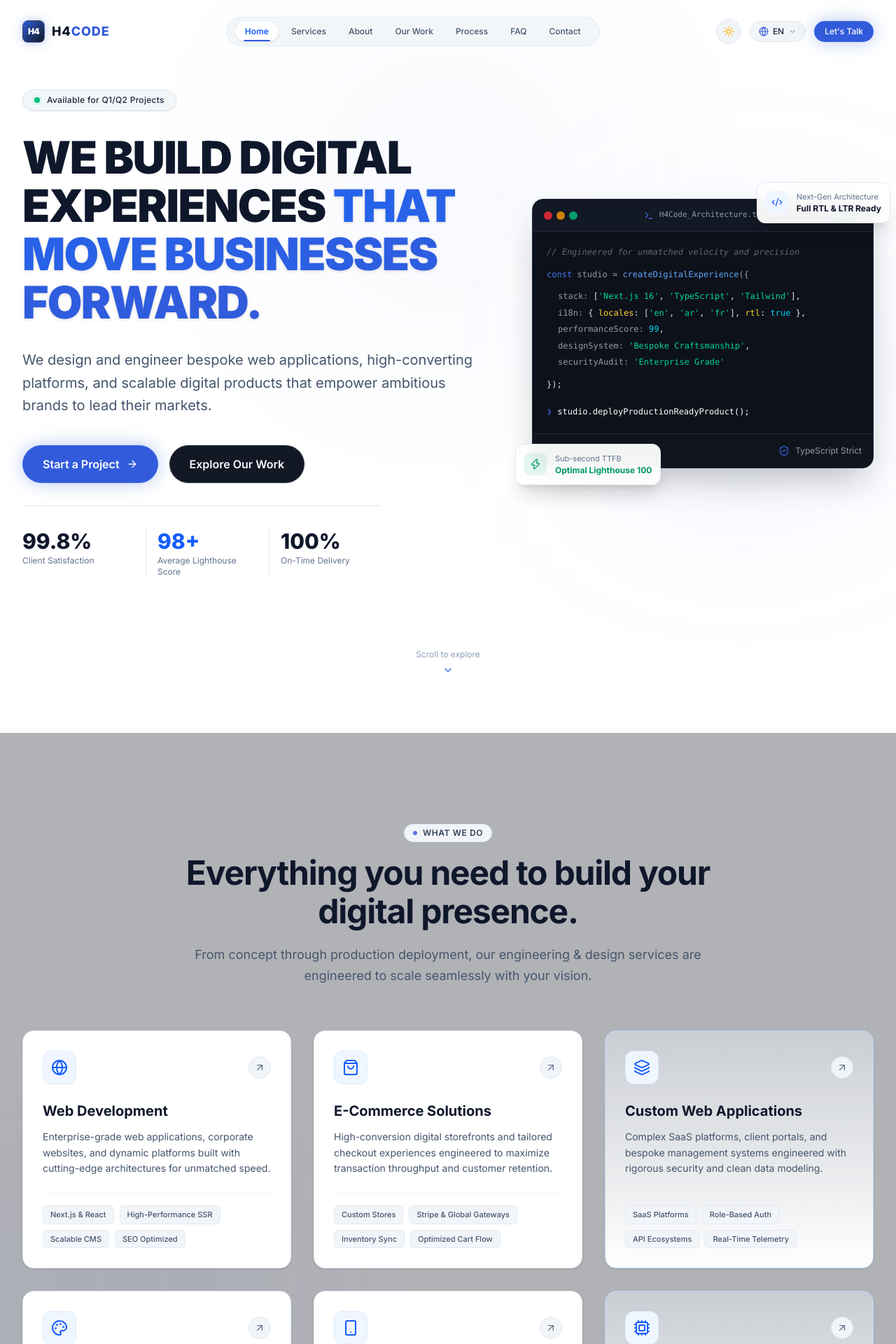
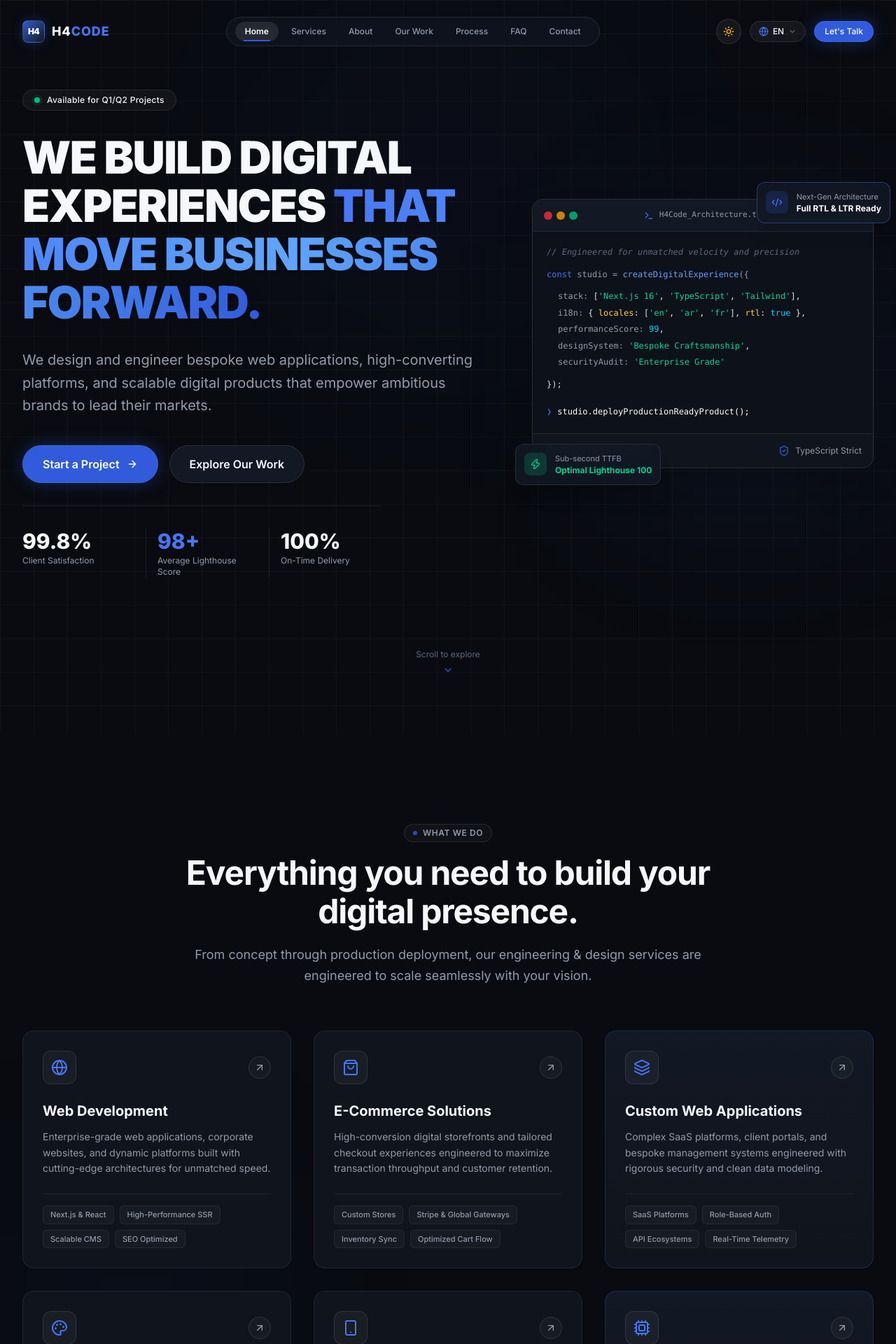
Before and after one commit to Noufel-sf/H4codeAgency, a Next.js app: page /en in a window 1280 px wide. Shown: the top 1920 px of the page at 70% size. Built offline with nearby package versions, Linux system fonts and the light colour scheme.

Commit message:
fix(theme): configure class-based dark variant in Tailwind v4 and dynamic root container

```diff
--- a/src/app/[locale]/layout.tsx
+++ b/src/app/[locale]/layout.tsx
@@ -107,7 +107,7 @@ export default async function LocaleLayout({
     <html
       lang={locale}
       dir={isRtl ? 'rtl' : 'ltr'}
-      className="scroll-smooth dark"
+      className="scroll-smooth"
       suppressHydrationWarning
     >
       <head>
--- a/src/app/[locale]/page.tsx
+++ b/src/app/[locale]/page.tsx
@@ -20,7 +20,7 @@ export default async function HomePage({ params }: PageProps) {
   setRequestLocale(locale);
 
   return (
-    <div className="relative min-h-screen bg-[#090B10] text-[#F5F7FC] flex flex-col">
+    <div className="relative min-h-screen bg-white text-slate-900 dark:bg-[#090B10] dark:text-[#F5F7FC] flex flex-col transition-colors duration-200">
       <Navbar />
       <main className="flex-1">
         <Hero />
--- a/src/app/compiled.css
+++ b/src/app/compiled.css
@@ -2061,413 +2061,369 @@
       translate: var(--tw-translate-x) var(--tw-translate-y);
     }
   }
-  @media (prefers-color-scheme: dark) {
-    .dark\:border-\[\#315BDB\]\/30 {
+  .dark\:border-\[\#315BDB\]\/30:where(.dark, .dark *) {
     border-color: color-mix(in oklab, #315BDB 30%, transparent);
   }
-    .dark\:border-\[\#4776F5\]\/40 {
+  .dark\:border-\[\#4776F5\]\/40:where(.dark, .dark *) {
     border-color: color-mix(in oklab, #4776F5 40%, transparent);
   }
-    .dark\:border-white\/10 {
+  .dark\:border-white\/10:where(.dark, .dark *) {
     border-color: color-mix(in srgb, #fff 10%, transparent);
-    }
-    @supports (color: color-mix(in lab, red, red)) {
-      .dark\:border-white\/10 {
+    @supports (color: color-mix(in lab, red, red)) {
       border-color: color-mix(in oklab, var(--color-white) 10%, transparent);
     }
   }
-    .dark\:border-white\/\[0\.1\] {
+  .dark\:border-white\/\[0\.1\]:where(.dark, .dark *) {
     border-color: color-mix(in srgb, #fff 10%, transparent);
-    }
-    @supports (color: color-mix(in lab, red, red)) {
-      .dark\:border-white\/\[0\.1\] {
+    @supports (color: color-mix(in lab, red, red)) {
       border-color: color-mix(in oklab, var(--color-white) 10%, transparent);
     }
   }
-    .dark\:border-white\/\[0\.04\] {
+  .dark\:border-white\/\[0\.04\]:where(.dark, .dark *) {
     border-color: color-mix(in srgb, #fff 4%, transparent);
-    }
-    @supports (color: color-mix(in lab, red, red)) {
-      .dark\:border-white\/\[0\.04\] {
+    @supports (color: color-mix(in lab, red, red)) {
       border-color: color-mix(in oklab, var(--color-white) 4%, transparent);
     }
   }
-    .dark\:border-white\/\[0\.06\] {
+  .dark\:border-white\/\[0\.06\]:where(.dark, .dark *) {
     border-color: color-mix(in srgb, #fff 6%, transparent);
-    }
-    @supports (color: color-mix(in lab, red, red)) {
-      .dark\:border-white\/\[0\.06\] {
+    @supports (color: color-mix(in lab, red, red)) {
       border-color: color-mix(in oklab, var(--color-white) 6%, transparent);
     }
   }
-    .dark\:border-white\/\[0\.07\] {
+  .dark\:border-white\/\[0\.07\]:where(.dark, .dark *) {
     border-color: color-mix(in srgb, #fff 7.000000000000001%, transparent);
-    }
-    @supports (color: color-mix(in lab, red, red)) {
-      .dark\:border-white\/\[0\.07\] {
+    @supports (color: color-mix(in lab, red, red)) {
       border-color: color-mix(in oklab, var(--color-white) 7.000000000000001%, transparent);
     }
   }
-    .dark\:border-white\/\[0\.08\] {
+  .dark\:border-white\/\[0\.08\]:where(.dark, .dark *) {
     border-color: color-mix(in srgb, #fff 8%, transparent);
-    }
-    @supports (color: color-mix(in lab, red, red)) {
-      .dark\:border-white\/\[0\.08\] {
+    @supports (color: color-mix(in lab, red, red)) {
       border-color: color-mix(in oklab, var(--color-white) 8%, transparent);
     }
   }
-    .dark\:border-white\/\[0\.12\] {
+  .dark\:border-white\/\[0\.12\]:where(.dark, .dark *) {
     border-color: color-mix(in srgb, #fff 12%, transparent);
-    }
-    @supports (color: color-mix(in lab, red, red)) {
-      .dark\:border-white\/\[0\.12\] {
+    @supports (color: color-mix(in lab, red, red)) {
       border-color: color-mix(in oklab, var(--color-white) 12%, transparent);
     }
   }
-    .dark\:bg-\[\#0B0E15\] {
+  .dark\:bg-\[\#0B0E15\]:where(.dark, .dark *) {
     background-color: #0B0E15;
   }
-    .dark\:bg-\[\#0C0F17\] {
+  .dark\:bg-\[\#0C0F17\]:where(.dark, .dark *) {
     background-color: #0C0F17;
   }
-    .dark\:bg-\[\#080B11\] {
+  .dark\:bg-\[\#080B11\]:where(.dark, .dark *) {
     background-color: #080B11;
   }
-    .dark\:bg-\[\#090B10\] {
+  .dark\:bg-\[\#090B10\]:where(.dark, .dark *) {
     background-color: #090B10;
   }
-    .dark\:bg-\[\#090B10\]\/80 {
+  .dark\:bg-\[\#090B10\]\/80:where(.dark, .dark *) {
     background-color: color-mix(in oklab, #090B10 80%, transparent);
   }
-    .dark\:bg-\[\#315BDB\]\/20 {
+  .dark\:bg-\[\#315BDB\]\/20:where(.dark, .dark *) {
     background-color: color-mix(in oklab, #315BDB 20%, transparent);
   }
-    .dark\:bg-\[\#07090D\] {
+  .dark\:bg-\[\#07090D\]:where(.dark, .dark *) {
     background-color: #07090D;
   }
-    .dark\:bg-\[\#10141C\] {
+  .dark\:bg-\[\#10141C\]:where(.dark, .dark *) {
     background-color: #10141C;
   }
-    .dark\:bg-\[\#10141C\]\/80 {
+  .dark\:bg-\[\#10141C\]\/80:where(.dark, .dark *) {
     background-color: color-mix(in oklab, #10141C 80%, transparent);
   }
-    .dark\:bg-\[\#121824\] {
+  .dark\:bg-\[\#121824\]:where(.dark, .dark *) {
     background-color: #121824;
   }
-    .dark\:bg-\[\#121824\]\/60 {
+  .dark\:bg-\[\#121824\]\/60:where(.dark, .dark *) {
     background-color: color-mix(in oklab, #121824 60%, transparent);
   }
-    .dark\:bg-\[\#121824\]\/90 {
+  .dark\:bg-\[\#121824\]\/90:where(.dark, .dark *) {
     background-color: color-mix(in oklab, #121824 90%, transparent);
   }
-    .dark\:bg-emerald-500\/20 {
+  .dark\:bg-emerald-500\/20:where(.dark, .dark *) {
     background-color: color-mix(in srgb, oklch(69.6% 0.17 162.48) 20%, transparent);
-    }
-    @supports (color: color-mix(in lab, red, red)) {
-      .dark\:bg-emerald-500\/20 {
+    @supports (color: color-mix(in lab, red, red)) {
       background-color: color-mix(in oklab, var(--color-emerald-500) 20%, transparent);
     }
   }
-    .dark\:bg-white\/10 {
+  .dark\:bg-white\/10:where(.dark, .dark *) {
     background-color: color-mix(in srgb, #fff 10%, transparent);
-    }
-    @supports (color: color-mix(in lab, red, red)) {
-      .dark\:bg-white\/10 {
+    @supports (color: color-mix(in lab, red, red)) {
       background-color: color-mix(in oklab, var(--color-white) 10%, transparent);
     }
   }
-    .dark\:bg-white\/20 {
+  .dark\:bg-white\/20:where(.dark, .dark *) {
     background-color: color-mix(in srgb, #fff 20%, transparent);
-    }
-    @supports (color: color-mix(in lab, red, red)) {
-      .dark\:bg-white\/20 {
+    @supports (color: color-mix(in lab, red, red)) {
       background-color: color-mix(in oklab, var(--color-white) 20%, transparent);
     }
   }
-    .dark\:bg-white\/\[0\.02\] {
+  .dark\:bg-white\/\[0\.02\]:where(.dark, .dark *) {
     background-color: color-mix(in srgb, #fff 2%, transparent);
-    }
-    @supports (color: color-mix(in lab, red, red)) {
-      .dark\:bg-white\/\[0\.02\] {
+    @supports (color: color-mix(in lab, red, red)) {
       background-color: color-mix(in oklab, var(--color-white) 2%, transparent);
     }
   }
-    .dark\:bg-white\/\[0\.03\] {
+  .dark\:bg-white\/\[0\.03\]:where(.dark, .dark *) {
     background-color: color-mix(in srgb, #fff 3%, transparent);
-    }
-    @supports (color: color-mix(in lab, red, red)) {
-      .dark\:bg-white\/\[0\.03\] {
+    @supports (color: color-mix(in lab, red, red)) {
       background-color: color-mix(in oklab, var(--color-white) 3%, transparent);
     }
   }
-    .dark\:bg-white\/\[0\.04\] {
+  .dark\:bg-white\/\[0\.04\]:where(.dark, .dark *) {
     background-color: color-mix(in srgb, #fff 4%, transparent);
-    }
-    @supports (color: color-mix(in lab, red, red)) {
-      .dark\:bg-white\/\[0\.04\] {
+    @supports (color: color-mix(in lab, red, red)) {
       background-color: color-mix(in oklab, var(--color-white) 4%, transparent);
     }
   }
-    .dark\:bg-white\/\[0\.05\] {
+  .dark\:bg-white\/\[0\.05\]:where(.dark, .dark *) {
     background-color: color-mix(in srgb, #fff 5%, transparent);
-    }
-    @supports (color: color-mix(in lab, red, red)) {
-      .dark\:bg-white\/\[0\.05\] {
+    @supports (color: color-mix(in lab, red, red)) {
       background-color: color-mix(in oklab, var(--color-white) 5%, transparent);
     }
   }
-    .dark\:from-\[\#4776F5\] {
+  .dark\:from-\[\#4776F5\]:where(.dark, .dark *) {
     --tw-gradient-from: #4776F5;
     --tw-gradient-stops: var(--tw-gradient-via-stops, var(--tw-gradient-position), var(--tw-gradient-from) var(--tw-gradient-from-position), var(--tw-gradient-to) var(--tw-gradient-to-position));
   }
-    .dark\:from-\[\#121824\] {
+  .dark\:from-\[\#121824\]:where(.dark, .dark *) {
     --tw-gradient-from: #121824;
     --tw-gradient-stops: var(--tw-gradient-via-stops, var(--tw-gradient-position), var(--tw-gradient-from) var(--tw-gradient-from-position), var(--tw-gradient-to) var(--tw-gradient-to-position));
   }
-    .dark\:via-\[\#60A5FA\] {
+  .dark\:via-\[\#60A5FA\]:where(.dark, .dark *) {
     --tw-gradient-via: #60A5FA;
     --tw-gradient-via-stops: var(--tw-gradient-position), var(--tw-gradient-from) var(--tw-gradient-from-position), var(--tw-gradient-via) var(--tw-gradient-via-position), var(--tw-gradient-to) var(--tw-gradient-to-position);
     --tw-gradient-stops: var(--tw-gradient-via-stops);
   }
-    .dark\:via-\[\#4776F5\]\/40 {
+  .dark\:via-\[\#4776F5\]\/40:where(.dark, .dark *) {
     --tw-gradient-via: color-mix(in oklab, #4776F5 40%, transparent);
     --tw-gradient-via-stops: var(--tw-gradient-position), var(--tw-gradient-from) var(--tw-gradient-from-position), var(--tw-gradient-via) var(--tw-gradient-via-position), var(--tw-gradient-to) var(--tw-gradient-to-position);
     --tw-gradient-stops: var(--tw-gradient-via-stops);
   }
-    .dark\:via-white\/10 {
+  .dark\:via-white\/10:where(.dark, .dark *) {
     --tw-gradient-via: color-mix(in srgb, #fff 10%, transparent);
-    }
-    @supports (color: color-mix(in lab, red, red)) {
-      .dark\:via-white\/10 {
+    @supports (color: color-mix(in lab, red, red)) {
       --tw-gradient-via: color-mix(in oklab, var(--color-white) 10%, transparent);
     }
-    }
-    .dark\:via-white\/10 {
     --tw-gradient-via-stops: var(--tw-gradient-position), var(--tw-gradient-from) var(--tw-gradient-from-position), var(--tw-gradient-via) var(--tw-gradient-via-position), var(--tw-gradient-to) var(--tw-gradient-to-position);
     --tw-gradient-stops: var(--tw-gradient-via-stops);
   }
-    .dark\:to-\[\#315BDB\] {
+  .dark\:to-\[\#315BDB\]:where(.dark, .dark *) {
     --tw-gradient-to: #315BDB;
     --tw-gradient-stops: var(--tw-gradient-via-stops, var(--tw-gradient-position), var(--tw-gradient-from) var(--tw-gradient-from-position), var(--tw-gradient-to) var(--tw-gradient-to-position));
   }
-    .dark\:to-\[\#10141C\] {
+  .dark\:to-\[\#10141C\]:where(.dark, .dark *) {
     --tw-gradient-to: #10141C;
     --tw-gradient-stops: var(--tw-gradient-via-stops, var(--tw-gradient-position), var(--tw-gradient-from) var(--tw-gradient-from-position), var(--tw-gradient-to) var(--tw-gradient-to-position));
   }
-    .dark\:text-\[\#5E6778\] {
+  .dark\:text-\[\#5E6778\]:where(.dark, .dark *) {
     color: #5E6778;
   }
-    .dark\:text-\[\#315BDB\]\/40 {
+  .dark\:text-\[\#315BDB\]\/40:where(.dark, .dark *) {
     color: color-mix(in oklab, #315BDB 40%, transparent);
   }
-    .dark\:text-\[\#929BAA\] {
+  .dark\:text-\[\#929BAA\]:where(.dark, .dark *) {
     color: #929BAA;
   }
-    .dark\:text-\[\#4776F5\] {
+  .dark\:text-\[\#4776F5\]:where(.dark, .dark *) {
     color: #4776F5;
   }
-    .dark\:text-\[\#F5F7FC\] {
+  .dark\:text-\[\#F5F7FC\]:where(.dark, .dark *) {
     color: #F5F7FC;
   }
-    .dark\:text-\[\#F5F7FC\]\/80 {
+  .dark\:text-\[\#F5F7FC\]\/80:where(.dark, .dark *) {
     color: color-mix(in oklab, #F5F7FC 80%, transparent);
   }
-    .dark\:text-\[\#F5F7FC\]\/90 {
+  .dark\:text-\[\#F5F7FC\]\/90:where(.dark, .dark *) {
     color: color-mix(in oklab, #F5F7FC 90%, transparent);
   }
-    .dark\:text-amber-400 {
+  .dark\:text-amber-400:where(.dark, .dark *) {
     color: var(--color-amber-400);
   }
-    .dark\:text-emerald-400 {
+  .dark\:text-emerald-400:where(.dark, .dark *) {
     color: var(--color-emerald-400);
   }
-    .dark\:text-rose-400 {
+  .dark\:text-rose-400:where(.dark, .dark *) {
     color: var(--color-rose-400);
   }
-    .dark\:text-white {
+  .dark\:text-white:where(.dark, .dark *) {
     color: var(--color-white);
   }
-    .dark\:text-white\/20 {
+  .dark\:text-white\/20:where(.dark, .dark *) {
     color: color-mix(in srgb, #fff 20%, transparent);
-    }
-    @supports (color: color-mix(in lab, red, red)) {
-      .dark\:text-white\/20 {
+    @supports (color: color-mix(in lab, red, red)) {
       color: color-mix(in oklab, var(--color-white) 20%, transparent);
     }
   }
-    .dark\:text-white\/30 {
+  .dark\:text-white\/30:where(.dark, .dark *) {
     color: color-mix(in srgb, #fff 30%, transparent);
-    }
-    @supports (color: color-mix(in lab, red, red)) {
-      .dark\:text-white\/30 {
+    @supports (color: color-mix(in lab, red, red)) {
       color: color-mix(in oklab, var(--color-white) 30%, transparent);
     }
   }
-    .dark\:text-white\/50 {
+  .dark\:text-white\/50:where(.dark, .dark *) {
     color: color-mix(in srgb, #fff 50%, transparent);
-    }
-    @supports (color: color-mix(in lab, red, red)) {
-      .dark\:text-white\/50 {
+    @supports (color: color-mix(in lab, red, red)) {
       color: color-mix(in oklab, var(--color-white) 50%, transparent);
     }
   }
-    .dark\:placeholder-\[\#5E6778\]::placeholder {
+  .dark\:placeholder-\[\#5E6778\]:where(.dark, .dark *)::placeholder {
     color: #5E6778;
   }
-    .dark\:opacity-80 {
+  .dark\:opacity-80:where(.dark, .dark *) {
     opacity: 80%;
   }
-    .dark\:shadow-2xl {
+  .dark\:shadow-2xl:where(.dark, .dark *) {
     --tw-shadow: 0 25px 50px -12px var(--tw-shadow-color, rgb(0 0 0 / 0.25));
     box-shadow: var(--tw-inset-shadow), var(--tw-inset-ring-shadow), var(--tw-ring-offset-shadow), var(--tw-ring-shadow), var(--tw-shadow);
   }
-    .dark\:shadow-inner {
+  .dark\:shadow-inner:where(.dark, .dark *) {
     --tw-shadow: inset 0 2px 4px 0 var(--tw-shadow-color, rgb(0 0 0 / 0.05));
     box-shadow: var(--tw-inset-shadow), var(--tw-inset-ring-shadow), var(--tw-ring-offset-shadow), var(--tw-ring-shadow), var(--tw-shadow);
   }
-    .dark\:shadow-lg {
+  .dark\:shadow-lg:where(.dark, .dark *) {
     --tw-shadow: 0 10px 15px -3px var(--tw-shadow-color, rgb(0 0 0 / 0.1)), 0 4px 6px -4px var(--tw-shadow-color, rgb(0 0 0 / 0.1));
     box-shadow: var(--tw-inset-shadow), var(--tw-inset-ring-shadow), var(--tw-ring-offset-shadow), var(--tw-ring-shadow), var(--tw-shadow);
   }
-    .dark\:shadow-black\/20 {
+  .dark\:shadow-black\/20:where(.dark, .dark *) {
     --tw-shadow-color: color-mix(in srgb, #000 20%, transparent);
-    }
-    @supports (color: color-mix(in lab, red, red)) {
-      .dark\:shadow-black\/20 {
+    @supports (color: color-mix(in lab, red, red)) {
       --tw-shadow-color: color-mix(in oklab, color-mix(in oklab, var(--color-black) 20%, transparent) var(--tw-shadow-alpha), transparent);
     }
   }
-    .dark\:shadow-black\/30 {
+  .dark\:shadow-black\/30:where(.dark, .dark *) {
     --tw-shadow-color: color-mix(in srgb, #000 30%, transparent);
-    }
-    @supports (color: color-mix(in lab, red, red)) {
-      .dark\:shadow-black\/30 {
+    @supports (color: color-mix(in lab, red, red)) {
       --tw-shadow-color: color-mix(in oklab, color-mix(in oklab, var(--color-black) 30%, transparent) var(--tw-shadow-alpha), transparent);
     }
   }
   @media (hover: hover) {
-      :is(:where(.group):hover .dark\:group-hover\:border-\[\#4776F5\]\/40) {
+    :is(:where(.group):hover .dark\:group-hover\:border-\[\#4776F5\]\/40:where(.dark, .dark *)) {
       border-color: color-mix(in oklab, #4776F5 40%, transparent);
     }
-      :is(:where(.group):hover .dark\:group-hover\:border-\[\#4776F5\]\/50) {
+    :is(:where(.group):hover .dark\:group-hover\:border-\[\#4776F5\]\/50:where(.dark, .dark *)) {
       border-color: color-mix(in oklab, #4776F5 50%, transparent);
     }
-      :is(:where(.group):hover .dark\:group-hover\:border-white\/10) {
+    :is(:where(.group):hover .dark\:group-hover\:border-white\/10:where(.dark, .dark *)) {
       border-color: color-mix(in srgb, #fff 10%, transparent);
     }
     @supports (color: color-mix(in lab, red, red)) {
-        :is(:where(.group):hover .dark\:group-hover\:border-white\/10) {
+      :is(:where(.group):hover .dark\:group-hover\:border-white\/10:where(.dark, .dark *)) {
         border-color: color-mix(in oklab, var(--color-white) 10%, transparent);
       }
     }
-      :is(:where(.group):hover .dark\:group-hover\:bg-\[\#315BDB\]\/20) {
+    :is(:where(.group):hover .dark\:group-hover\:bg-\[\#315BDB\]\/20:where(.dark, .dark *)) {
       background-color: color-mix(in oklab, #315BDB 20%, transparent);
     }
-      :is(:where(.group):hover .dark\:group-hover\:bg-\[\#4776F5\]) {
+    :is(:where(.group):hover .dark\:group-hover\:bg-\[\#4776F5\]:where(.dark, .dark *)) {
       background-color: #4776F5;
     }
-      :is(:where(.group):hover .dark\:group-hover\:bg-emerald-500\/20) {
+    :is(:where(.group):hover .dark\:group-hover\:bg-emerald-500\/20:where(.dark, .dark *)) {
       background-color: color-mix(in srgb, oklch(69.6% 0.17 162.48) 20%, transparent);
     }
     @supports (color: color-mix(in lab, red, red)) {
-        :is(:where(.group):hover .dark\:group-hover\:bg-emerald-500\/20) {
+      :is(:where(.group):hover .dark\:group-hover\:bg-emerald-500\/20:where(.dark, .dark *)) {
         background-color: color-mix(in oklab, var(--color-emerald-500) 20%, transparent);
       }
     }
-      :is(:where(.group):hover .dark\:group-hover\:text-\[\#60A5FA\]) {
+    :is(:where(.group):hover .dark\:group-hover\:text-\[\#60A5FA\]:where(.dark, .dark *)) {
       color: #60A5FA;
     }
-      :is(:where(.group):hover .dark\:group-hover\:text-\[\#4776F5\]) {
+    :is(:where(.group):hover .dark\:group-hover\:text-\[\#4776F5\]:where(.dark, .dark *)) {
       color: #4776F5;
     }
-      :is(:where(.group):hover .dark\:group-hover\:text-emerald-400) {
+    :is(:where(.group):hover .dark\:group-hover\:text-emerald-400:where(.dark, .dark *)) {
       color: var(--color-emerald-400);
     }
-      :is(:where(.group):hover .dark\:group-hover\:text-white) {
+    :is(:where(.group):hover .dark\:group-hover\:text-white:where(.dark, .dark *)) {
       color: var(--color-white);
     }
-      .dark\:hover\:border-\[\#4776F5\]\/40:hover {
+    .dark\:hover\:border-\[\#4776F5\]\/40:where(.dark, .dark *):hover {
       border-color: color-mix(in oklab, #4776F5 40%, transparent);
     }
-      .dark\:hover\:border-white\/15:hover {
+    .dark\:hover\:border-white\/15:where(.dark, .dark *):hover {
       border-color: color-mix(in srgb, #fff 15%, transparent);
     }
     @supports (color: color-mix(in lab, red, red)) {
-        .dark\:hover\:border-white\/15:hover {
+      .dark\:hover\:border-white\/15:where(.dark, .dark *):hover {
         border-color: color-mix(in oklab, var(--color-white) 15%, transparent);
       }
     }
-      .dark\:hover\:border-white\/20:hover {
+    .dark\:hover\:border-white\/20:where(.dark, .dark *):hover {
       border-color: color-mix(in srgb, #fff 20%, transparent);
     }
     @supports (color: color-mix(in lab, red, red)) {
-        .dark\:hover\:border-white\/20:hover {
+      .dark\:hover\:border-white\/20:where(.dark, .dark *):hover {
         border-color: color-mix(in oklab, var(--color-white) 20%, transparent);
       }
     }
-      .dark\:hover\:bg-\[\#315BDB\]\/20:hover {
+    .dark\:hover\:bg-\[\#315BDB\]\/20:where(.dark, .dark *):hover {
       background-color: color-mix(in oklab, #315BDB 20%, transparent);
     }
-      .dark\:hover\:bg-white\/5:hover {
+    .dark\:hover\:bg-white\/5:where(.dark, .dark *):hover {
       background-color: color-mix(in srgb, #fff 5%, transparent);
     }
     @supports (color: color-mix(in lab, red, red)) {
-        .dark\:hover\:bg-white\/5:hover {
+      .dark\:hover\:bg-white\/5:where(.dark, .dark *):hover {
         background-color: color-mix(in oklab, var(--color-white) 5%, transparent);
       }
     }
-      .dark\:hover\:bg-white\/\[0\.1\]:hover {
+    .dark\:hover\:bg-white\/\[0\.1\]:where(.dark, .dark *):hover {
       background-color: color-mix(in srgb, #fff 10%, transparent);
     }
     @supports (color: color-mix(in lab, red, red)) {
-        .dark\:hover\:bg-white\/\[0\.1\]:hover {
+      .dark\:hover\:bg-white\/\[0\.1\]:where(.dark, .dark *):hover {
         background-color: color-mix(in oklab, var(--color-white) 10%, transparent);
       }
     }
-      .dark\:hover\:bg-white\/\[0\.04\]:hover {
+    .dark\:hover\:bg-white\/\[0\.04\]:where(.dark, .dark *):hover {
       background-color: color-mix(in srgb, #fff 4%, transparent);
     }
     @supports (color: color-mix(in lab, red, red)) {
-        .dark\:hover\:bg-white\/\[0\.04\]:hover {
+      .dark\:hover\:bg-white\/\[0\.04\]:where(.dark, .dark *):hover {
         background-color: color-mix(in oklab, var(--color-white) 4%, transparent);
       }
     }
-      .dark\:hover\:bg-white\/\[0\.05\]:hover {
+    .dark\:hover\:bg-white\/\[0\.05\]:where(.dark, .dark *):hover {
       background-color: color-mix(in srgb, #fff 5%, transparent);
     }
     @supports (color: color-mix(in lab, red, red)) {
-        .dark\:hover\:bg-white\/\[0\.05\]:hover {
+      .dark\:hover\:bg-white\/\[0\.05\]:where(.dark, .dark *):hover {
         background-color: color-mix(in oklab, var(--color-white) 5%, transparent);
       }
     }
-      .dark\:hover\:bg-white\/\[0\.06\]:hover {
+    .dark\:hover\:bg-white\/\[0\.06\]:where(.dark, .dark *):hover {
       background-color: color-mix(in srgb, #fff 6%, transparent);
     }
     @supports (color: color-mix(in lab, red, red)) {
-        .dark\:hover\:bg-white\/\[0\.06\]:hover {
+      .dark\:hover\:bg-white\/\[0\.06\]:where(.dark, .dark *):hover {
         background-color: color-mix(in oklab, var(--color-white) 6%, transparent);
       }
     }
-      .dark\:hover\:text-\[\#60A5FA\]:hover {
+    .dark\:hover\:text-\[\#60A5FA\]:where(.dark, .dark *):hover {
       color: #60A5FA;
     }
-      .dark\:hover\:text-\[\#929BAA\]:hover {
+    .dark\:hover\:text-\[\#929BAA\]:where(.dark, .dark *):hover {
       color: #929BAA;
     }
-      .dark\:hover\:text-\[\#F5F7FC\]:hover {
+    .dark\:hover\:text-\[\#F5F7FC\]:where(.dark, .dark *):hover {
       color: #F5F7FC;
     }
-      .dark\:hover\:text-white:hover {
+    .dark\:hover\:text-white:where(.dark, .dark *):hover {
       color: var(--color-white);
     }
-      .dark\:hover\:shadow-\[0_10px_35px_-10px_rgba\(49\,91\,219\,0\.22\)\]:hover {
+    .dark\:hover\:shadow-\[0_10px_35px_-10px_rgba\(49\,91\,219\,0\.22\)\]:where(.dark, .dark *):hover {
       --tw-shadow: 0 10px 35px -10px var(--tw-shadow-color, rgba(49,91,219,0.22));
       box-shadow: var(--tw-inset-shadow), var(--tw-inset-ring-shadow), var(--tw-ring-offset-shadow), var(--tw-ring-shadow), var(--tw-shadow);
     }
-      .dark\:hover\:shadow-\[0_20px_50px_-15px_rgba\(49\,91\,219\,0\.2\)\]:hover {
+    .dark\:hover\:shadow-\[0_20px_50px_-15px_rgba\(49\,91\,219\,0\.2\)\]:where(.dark, .dark *):hover {
       --tw-shadow: 0 20px 50px -15px var(--tw-shadow-color, rgba(49,91,219,0.2));
       box-shadow: var(--tw-inset-shadow), var(--tw-inset-ring-shadow), var(--tw-ring-offset-shadow), var(--tw-ring-shadow), var(--tw-shadow);
-      }
     }
   }
   @media (width >= 64rem) {
--- a/src/app/globals.css
+++ b/src/app/globals.css
@@ -1,6 +1,7 @@
 @import "tailwindcss";
 @source "../**/*.{js,ts,jsx,tsx,mdx}";
 @source "../../src/**/*.{js,ts,jsx,tsx,mdx}";
+@custom-variant dark (&:where(.dark, .dark *));
 
 :root {
   --bg-main: #090B10;
```
Lines whose indentation alone changed are shown as unchanged.
